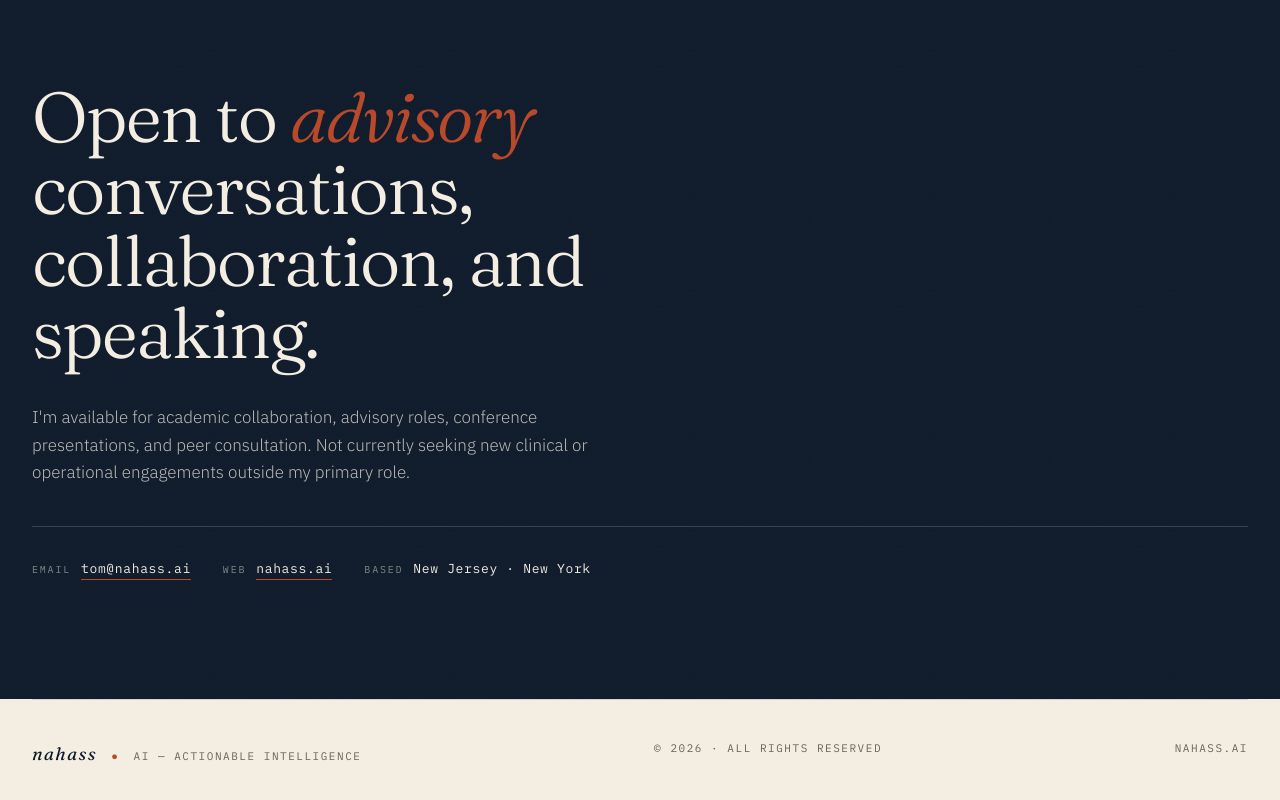
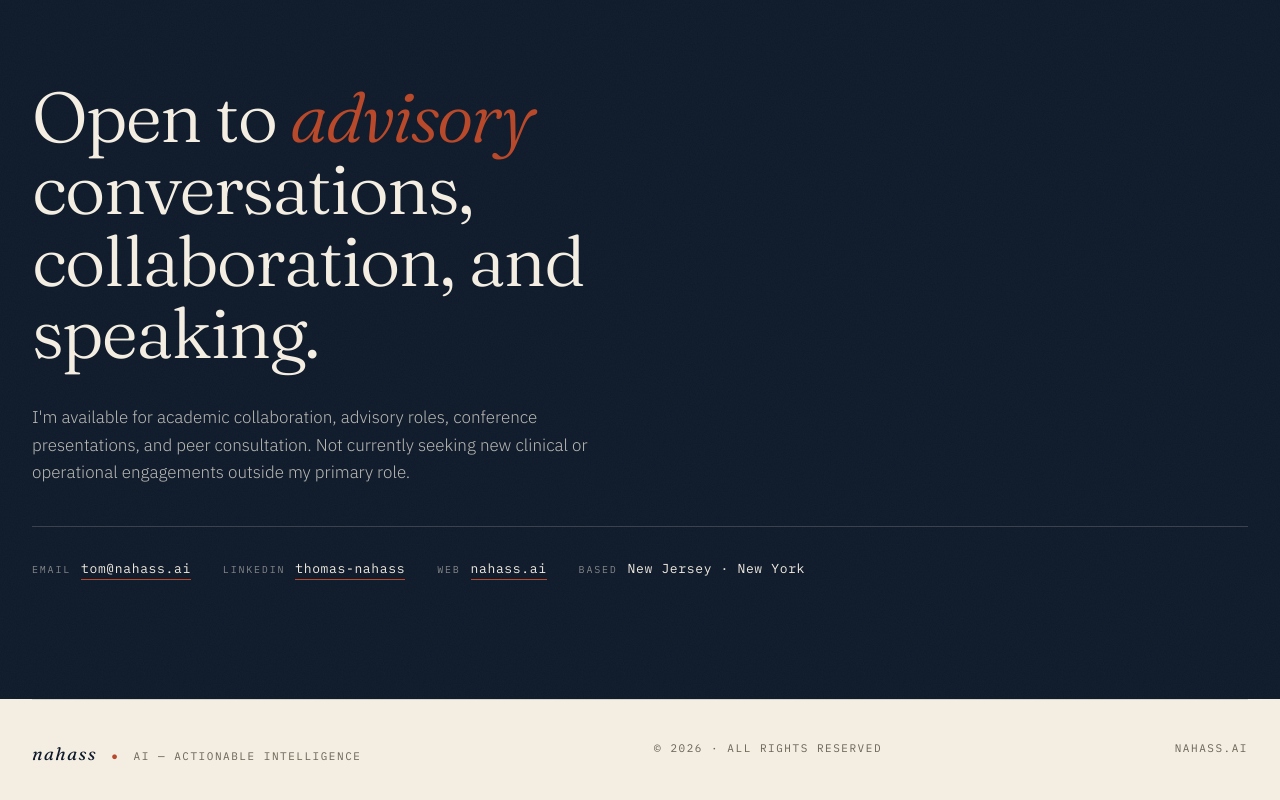
Before and after one commit to nahata5/nahass.ai, a plain HTML site: page index.html in a window 1280 px wide. Shown: the part 7647-8447 px from the top of the page. Drawn offline with Linux system fonts and the light colour scheme.

Commit message:
Add LinkedIn link to contact section

```diff
--- a/index.html
+++ b/index.html
@@ -679,6 +679,7 @@ footer{padding:40px 0 44px;border-top:1px solid var(--rule);display:flex;justify
     <p class="sub">I'm available for academic collaboration, advisory roles, conference presentations, and peer consultation. Not currently seeking new clinical or operational engagements outside my primary role.</p>
     <div class="contact-line">
       <div><span class="k">Email</span><a href="mailto:tom@nahass.ai">tom@nahass.ai</a></div>
+      <div><span class="k">LinkedIn</span><a href="https://www.linkedin.com/in/thomas-nahass/" target="_blank">thomas-nahass</a></div>
       <div><span class="k">Web</span><a href="https://nahass.ai">nahass.ai</a></div>
       <div><span class="k">Based</span>New Jersey · New York</div>
     </div>
```
